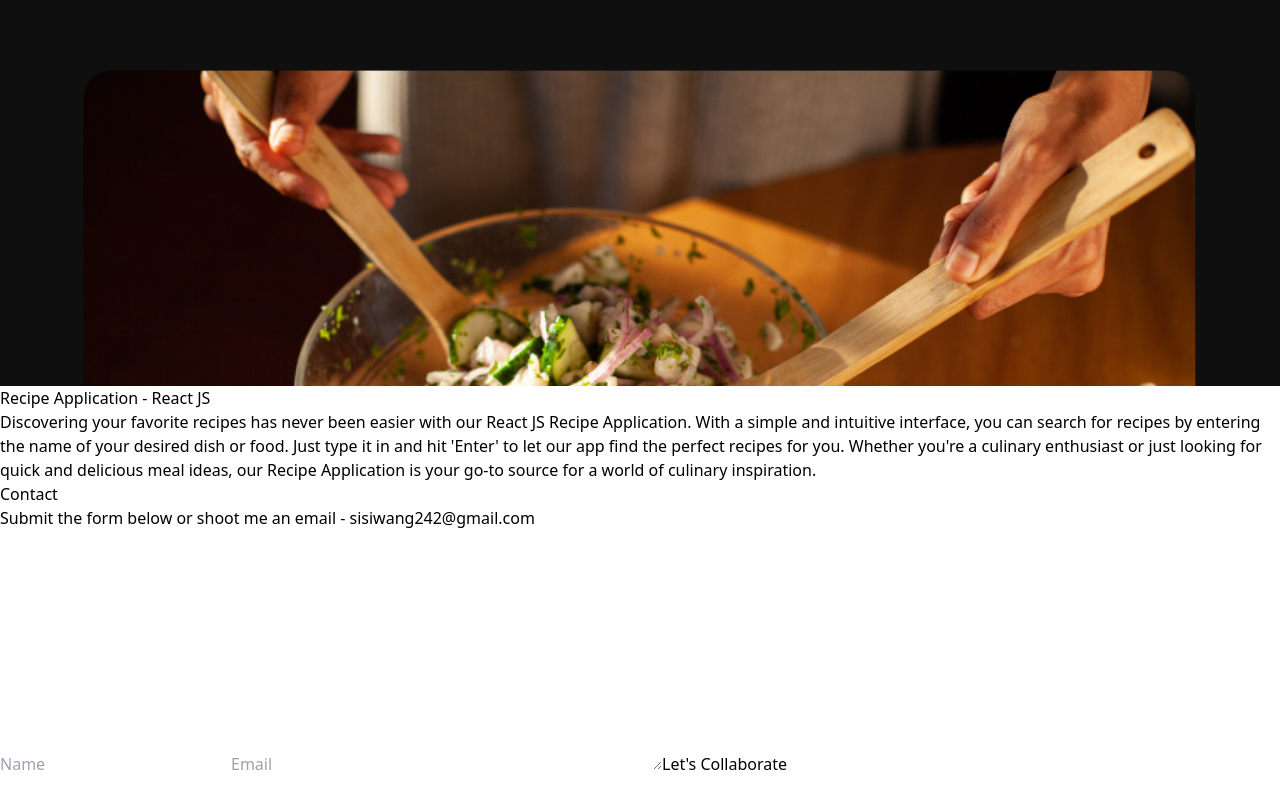
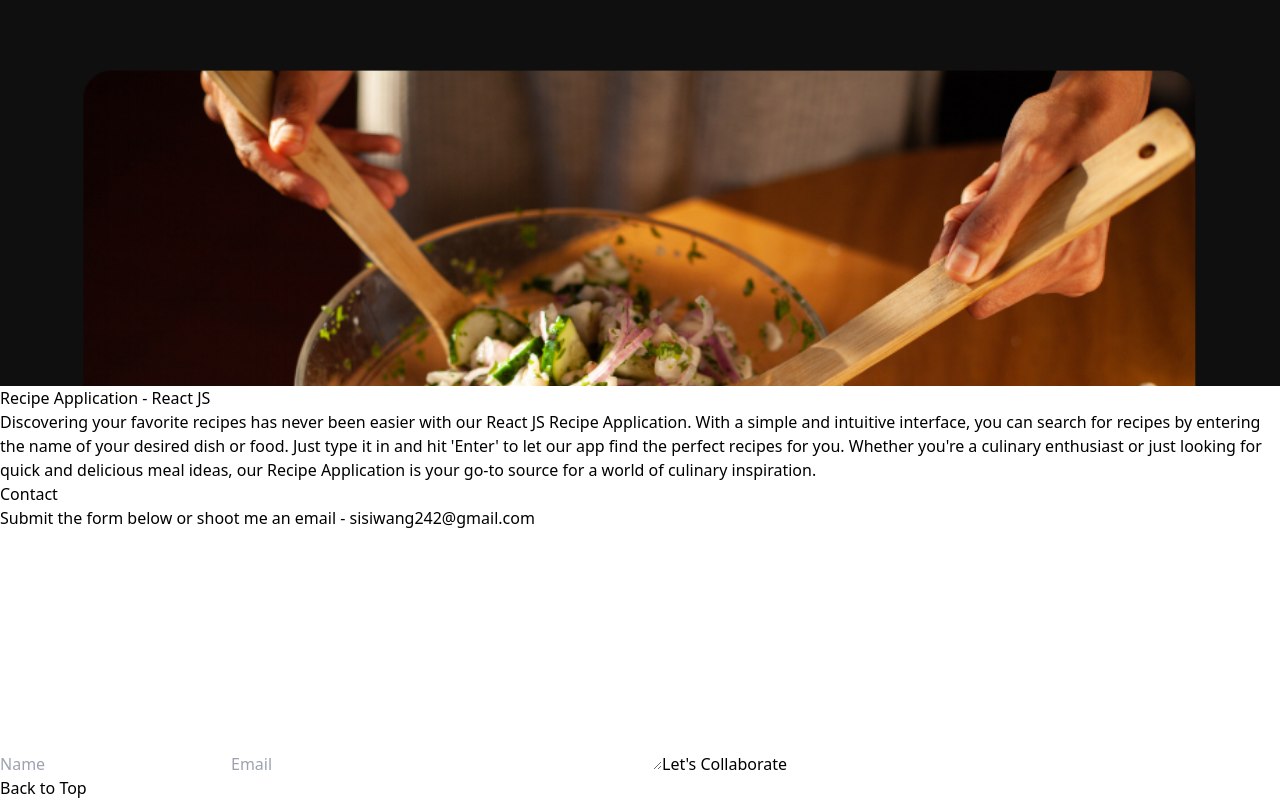
Before and after one commit to Sisi-tech/portfolio, a React (Vite) app: page / in a window 1280 px wide. Shown: the part 3706-4506 px from the top of the page. Before the commit the page ends 4482 px from the top, so only its background shows below. Built offline with nearby package versions, Linux system fonts and the light colour scheme.

Commit message:
add back to top button

```diff
--- a/src/components/Contact.jsx
+++ b/src/components/Contact.jsx
@@ -1,8 +1,9 @@
 import React from 'react'
+import {Link} from 'react-scroll'
 
 const Contact = () => {
   return (
-    <div name='contact' className='w-full h-screen bg-[#e5ddf4] flex justify-center items-center p-4'>
+    <div name='contact' className='w-full h-screen bg-[#e5ddf4] flex flex-col justify-center items-center p-4 gap-4'>
       <form method='POST' action='https://getform.io/f/447062fc-e66f-4e67-917f-2a33187594ae' className='flex flex-col max-w-[600px] w-full'>
         <div className='pb-8 '>
           <p className='text-4xl border-b-4 border-purple-800 inline'>Contact</p>
@@ -13,6 +14,11 @@ const Contact = () => {
         <textarea className='p-2'name='message' rows='10' />
         <button className='px-4 py-4 my-8 mx-auto flex items-center border-2 border-purple-600 rounded-full hover:bg-purple-600 hover:border-purple-600'>Let's Collaborate</button>
       </form>
+      <div className='text-right bottom-0 right-0 m-4'>
+        <button>
+          <Link to='home' smooth={true} duration={500} >Back to Top</Link>
+        </button>
+      </div>
     </div>
   )
 }
```
